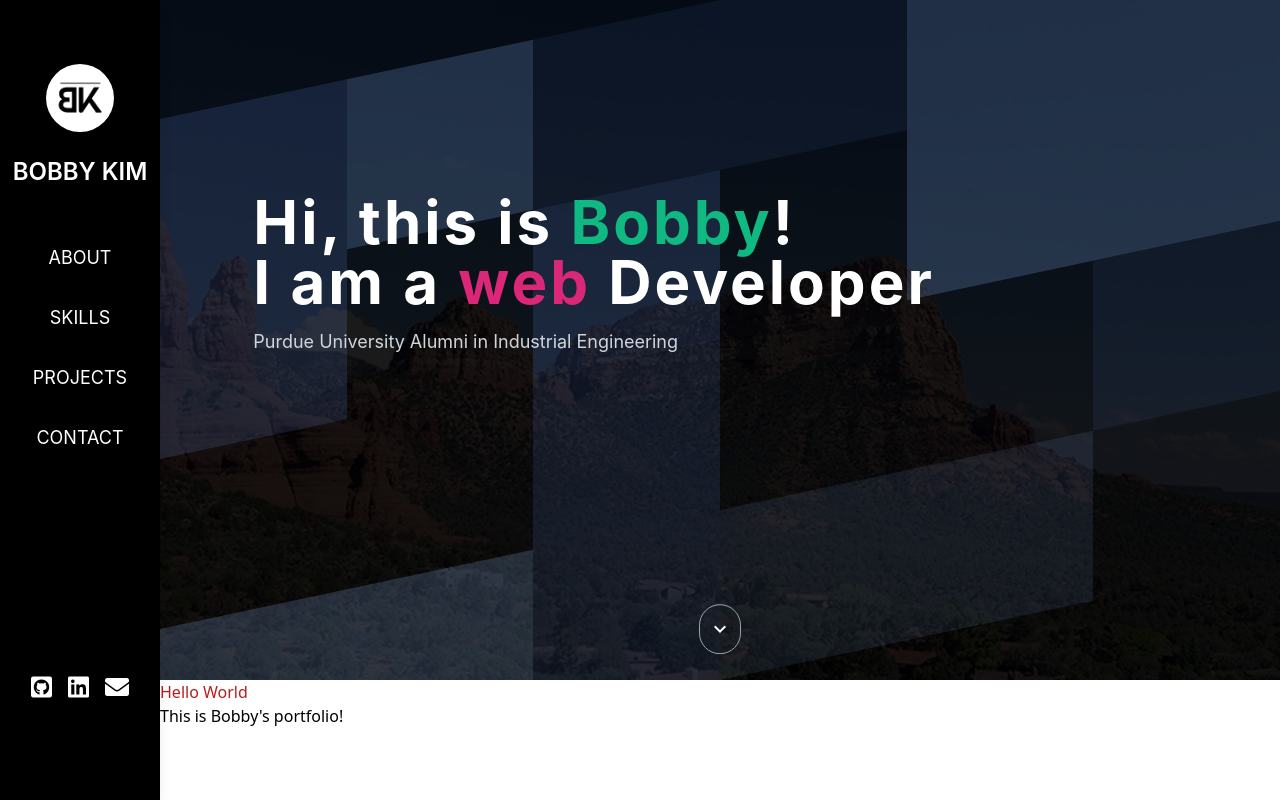
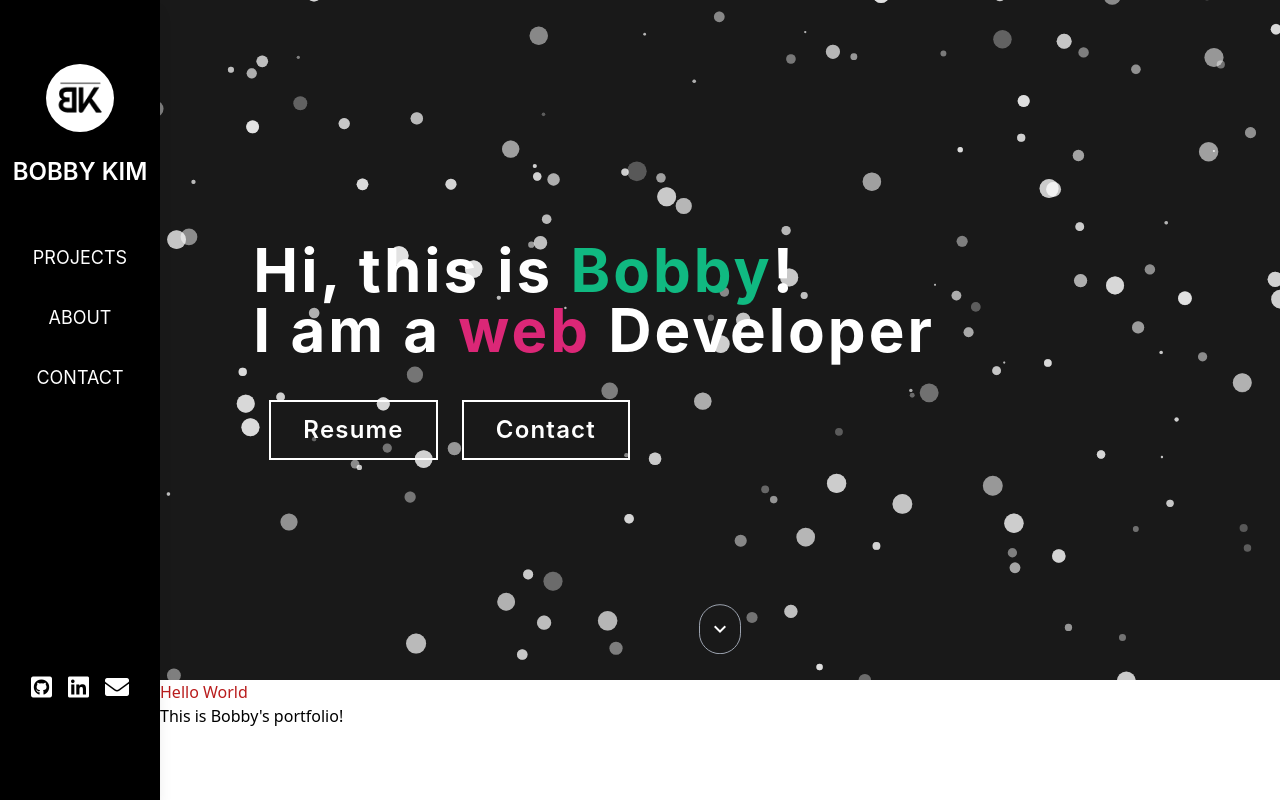
Before and after one commit to bobbykim89/bobbykim89.github.io, a React (Create React App) app: page / in a window 1280 px wide. Built offline with nearby package versions, Linux system fonts and the light colour scheme; the HTML template or start-up script is replaced by a standard one.

Commit message:
added animated background effect on landing

```diff
--- a/package.json
+++ b/package.json
@@ -10,6 +10,7 @@
     "react": "^17.0.2",
     "react-dom": "^17.0.2",
     "react-scripts": "4.0.3",
+    "react-tsparticles": "^1.34.0",
     "web-vitals": "^1.1.2"
   },
   "scripts": {
--- a/src/App.css
+++ b/src/App.css
@@ -627,11 +627,11 @@ video {
 	left: 0px;
 	right: 0px;
 }
+.bottom-0 {
+	bottom: 0px;
+}
 .top-0 {
 	top: 0px;
-}
-.bottom-0 {
-	bottom: 0px;
 }
 .right-0 {
 	right: 0px;
@@ -671,8 +671,17 @@ video {
 	margin-left: 0.5rem;
 	margin-right: 0.5rem;
 }
+.mt-60 {
+	margin-top: 15rem;
+}
+.mb-2 {
+	margin-bottom: 0.5rem;
+}
 .mb-4 {
 	margin-bottom: 1rem;
+}
+.ml-6 {
+	margin-left: 1.5rem;
 }
 .mb-6 {
 	margin-bottom: 1.5rem;
@@ -698,14 +707,14 @@ video {
 .hidden {
 	display: none;
 }
-.h-full {
-	height: 100%;
-}
 .h-screen {
 	height: 100vh;
 }
 .h-8 {
 	height: 2rem;
+}
+.h-full {
+	height: 100%;
 }
 .min-h-85v {
 	min-height: 85vh;
@@ -732,15 +741,6 @@ video {
 .transform {
 	transform: var(--tw-transform);
 }
-@keyframes pulse {
-
-	50% {
-		opacity: .5;
-	}
-}
-.animate-pulse {
-	animation: pulse 2s cubic-bezier(0.4, 0, 0.6, 1) infinite;
-}
 @keyframes bounce {
 
 	0%, 100% {
@@ -756,8 +756,20 @@ video {
 .animate-bounce {
 	animation: bounce 1s infinite;
 }
+@keyframes pulse {
+
+	50% {
+		opacity: .5;
+	}
+}
+.animate-pulse {
+	animation: pulse 2s cubic-bezier(0.4, 0, 0.6, 1) infinite;
+}
 .cursor-pointer {
 	cursor: pointer;
+}
+.resize {
+	resize: both;
 }
 .grid-cols-4 {
 	grid-template-columns: repeat(4, minmax(0, 1fr));
@@ -786,8 +798,15 @@ video {
 .rounded-lg {
 	border-radius: 0.5rem;
 }
+.border-2 {
+	border-width: 2px;
+}
 .border {
 	border-width: 1px;
+}
+.border-white {
+	--tw-border-opacity: 1;
+	border-color: rgba(255, 255, 255, var(--tw-border-opacity));
 }
 .border-gray-400 {
 	--tw-border-opacity: 1;
@@ -796,14 +815,6 @@ video {
 .bg-black {
 	--tw-bg-opacity: 1;
 	background-color: rgba(0, 0, 0, var(--tw-bg-opacity));
-}
-.bg-gray-900 {
-	--tw-bg-opacity: 1;
-	background-color: rgba(17, 24, 39, var(--tw-bg-opacity));
-}
-.bg-gray-800 {
-	--tw-bg-opacity: 1;
-	background-color: rgba(31, 41, 55, var(--tw-bg-opacity));
 }
 .bg-white {
 	--tw-bg-opacity: 1;
@@ -816,6 +827,25 @@ video {
 .bg-gray-200 {
 	--tw-bg-opacity: 1;
 	background-color: rgba(229, 231, 235, var(--tw-bg-opacity));
+}
+.bg-gray-900 {
+	--tw-bg-opacity: 1;
+	background-color: rgba(17, 24, 39, var(--tw-bg-opacity));
+}
+.bg-gray-700 {
+	--tw-bg-opacity: 1;
+	background-color: rgba(55, 65, 81, var(--tw-bg-opacity));
+}
+.bg-gray-800 {
+	--tw-bg-opacity: 1;
+	background-color: rgba(31, 41, 55, var(--tw-bg-opacity));
+}
+.bg-gray-600 {
+	--tw-bg-opacity: 1;
+	background-color: rgba(75, 85, 99, var(--tw-bg-opacity));
+}
+.bg-opacity-90 {
+	--tw-bg-opacity: 0.9;
 }
 .bg-opacity-70 {
 	--tw-bg-opacity: 0.7;
@@ -832,13 +862,17 @@ video {
 .p-2 {
 	padding: 0.5rem;
 }
-.px-2 {
-	padding-left: 0.5rem;
-	padding-right: 0.5rem;
+.px-6 {
+	padding-left: 1.5rem;
+	padding-right: 1.5rem;
 }
 .py-2 {
 	padding-top: 0.5rem;
 	padding-bottom: 0.5rem;
+}
+.px-2 {
+	padding-left: 0.5rem;
+	padding-right: 0.5rem;
 }
 .px-3 {
 	padding-left: 0.75rem;
@@ -847,9 +881,6 @@ video {
 .py-4 {
 	padding-top: 1rem;
 	padding-bottom: 1rem;
-}
-.pt-48 {
-	padding-top: 12rem;
 }
 .pt-16 {
 	padding-top: 4rem;
@@ -870,16 +901,16 @@ video {
 	font-size: 1.875rem;
 	line-height: 2.25rem;
 }
-.text-lg {
-	font-size: 1.125rem;
-	line-height: 1.75rem;
-}
 .text-2xl {
 	font-size: 1.5rem;
 	line-height: 2rem;
 }
 .text-xl {
 	font-size: 1.25rem;
+	line-height: 1.75rem;
+}
+.text-lg {
+	font-size: 1.125rem;
 	line-height: 1.75rem;
 }
 .font-bold {
@@ -890,6 +921,9 @@ video {
 }
 .leading-normal {
 	line-height: 1.5;
+}
+.tracking-wider {
+	letter-spacing: 0.05em;
 }
 .text-red-700 {
 	--tw-text-opacity: 1;
@@ -906,10 +940,6 @@ video {
 .text-pink-600 {
 	--tw-text-opacity: 1;
 	color: rgba(219, 39, 119, var(--tw-text-opacity));
-}
-.text-gray-300 {
-	--tw-text-opacity: 1;
-	color: rgba(209, 213, 219, var(--tw-text-opacity));
 }
 .text-red-600 {
 	--tw-text-opacity: 1;
@@ -954,9 +984,38 @@ video {
 
 @import url('https://fonts.googleapis.com/css2?family=Inter:wght@400;600;700&family=Montserrat:wght@400;600;700&display=swap');
 
+.hover\:border-green-500:hover {
+	--tw-border-opacity: 1;
+	border-color: rgba(16, 185, 129, var(--tw-border-opacity));
+}
+
+.hover\:border-pink-500:hover {
+	--tw-border-opacity: 1;
+	border-color: rgba(236, 72, 153, var(--tw-border-opacity));
+}
+
+.hover\:bg-green-500:hover {
+	--tw-bg-opacity: 1;
+	background-color: rgba(16, 185, 129, var(--tw-bg-opacity));
+}
+
+.hover\:bg-pink-500:hover {
+	--tw-bg-opacity: 1;
+	background-color: rgba(236, 72, 153, var(--tw-bg-opacity));
+}
+
 .hover\:bg-gray-800:hover {
 	--tw-bg-opacity: 1;
 	background-color: rgba(31, 41, 55, var(--tw-bg-opacity));
+}
+
+.hover\:bg-opacity-80:hover {
+	--tw-bg-opacity: 0.8;
+}
+
+.hover\:text-white:hover {
+	--tw-text-opacity: 1;
+	color: rgba(255, 255, 255, var(--tw-text-opacity));
 }
 
 .hover\:text-green-400:hover {
@@ -1001,6 +1060,14 @@ video {
 		grid-column-start: 4;
 	}
 
+	.lg\:mb-6 {
+		margin-bottom: 1.5rem;
+	}
+
+	.lg\:ml-4 {
+		margin-left: 1rem;
+	}
+
 	.lg\:block {
 		display: block;
 	}
@@ -1013,9 +1080,28 @@ video {
 		grid-template-columns: repeat(6, minmax(0, 1fr));
 	}
 
+	.lg\:justify-start {
+		justify-content: flex-start;
+	}
+
+	.lg\:px-8 {
+		padding-left: 2rem;
+		padding-right: 2rem;
+	}
+
+	.lg\:py-3 {
+		padding-top: 0.75rem;
+		padding-bottom: 0.75rem;
+	}
+
 	.lg\:text-6xl {
 		font-size: 3.75rem;
 		line-height: 1;
+	}
+
+	.lg\:text-2xl {
+		font-size: 1.5rem;
+		line-height: 2rem;
 	}
 
 	.lg\:tracking-wider {
--- a/src/Components/Landing.js
+++ b/src/Components/Landing.js
@@ -1,37 +1,141 @@
 import React from 'react';
-import landing from './img/landing.jpg';
+import Particles from 'react-tsparticles';
 
 const Landing = () => {
   return (
-    <section className='relative min-h-85v text-white font-inter'>
-      <div
-        className='absolute w-full h-full top-0 bg-fixed bg-top bg-cover'
-        style={{ backgroundImage: `url(${landing})` }}
-      ></div>
-      <div className='inset-0 pointer-events-none overflow-hidden absolute opacity-90 bg-black'>
-        <div className='grid grid-cols-4 lg:grid-cols-6 grid-rows-4 h-full w-full transform -skew-y-12'>
-          <div className='bg-gray-900 hidden lg:block row-span-2 animate-pulse' />
-          <div className='bg-gray-800 hidden lg:block animate-pulse animation-1-3' />
-          <div className='bg-gray-900 col-span-2 animate-pulse animation-3-5' />
-          <div className='bg-gray-800 col-span-2 row-span-2 animate-pulse animation-7-4' />
-          <div className='bg-gray-900 col-span-1 row-start-2 lg:col-start-3 animate-pulse animation-7-4' />
-          <div className='bg-gray-900 row-span-2 row-start-3 lg:col-start-3 animate-pulse animation-3-3' />
-          <div className='bg-gray-900 row-start-3 col-start-4 lg:col-start-6 animate-pulse animation-3-5' />
-          <div className='bg-gray-800 hidden lg:block row-start-4 col-span-2 animate-pulse' />
-          <div className='bg-gray-800 row-start-4 col-start-2 lg:col-start-4 col-span-2 animate-pulse animation-3-5' />
+    <section className='relative min-h-85v text-white font-inter overflow-hidden'>
+      <Particles
+        className='absolute inset-0 bg-black bg-opacity-90'
+        options={{
+          fullScreen: {
+            enable: false,
+            zIndex: 0,
+          },
+          particles: {
+            number: {
+              value: 100,
+              limit: 150,
+              density: {
+                enable: true,
+                value_area: 400,
+              },
+            },
+            color: {
+              value: '#ffffff',
+            },
+            shape: {
+              type: 'circle',
+            },
+            opacity: {
+              value: 0.5,
+              random: true,
+              anim: {
+                enable: true,
+                speed: 1,
+                opacity_min: 0.5,
+                sync: false,
+              },
+            },
+            size: {
+              value: 5,
+              random: true,
+              anim: {
+                enable: true,
+                speed: 10,
+                size_min: 10,
+                sync: false,
+              },
+            },
+            move: {
+              enable: true,
+              speed: 3,
+              direction: 'none',
+              random: false,
+              straight: false,
+              out_mode: 'out',
+              bounce: false,
+              attract: {
+                enable: false,
+                rotateX: 600,
+                rotateY: 1200,
+              },
+            },
+          },
+          interactivity: {
+            detect_on: 'canvas',
+            events: {
+              onHover: {
+                enable: true,
+                mode: 'bubble',
+                parallax: {
+                  enable: true,
+                  force: 60,
+                  smooth: 10,
+                },
+              },
+              onClick: {
+                enable: true,
+                mode: 'push',
+              },
+              resize: true,
+            },
+            modes: {
+              grab: {
+                distance: 400,
+                lineLinked: {
+                  opacity: 1,
+                },
+              },
+              bubble: {
+                size: 10,
+                opacity: 1,
+                distance: 300,
+                duration: 2,
+                speed: 2,
+                color: {
+                  value: ['#ec4899', '#10b981'],
+                },
+              },
+              repulse: {
+                distance: 200,
+              },
+              push: {
+                particles_nb: 4,
+              },
+              remove: {
+                particles_nb: 2,
+              },
+            },
+          },
+          retina_detect: true,
+          fps_limit: 60,
+        }}
+      />
+
+      <div className='container w-5/6 relative mx-auto mt-60'>
+        <div className='mb-2 lg:mb-6'>
+          <h1 className='inline-block text-3xl lg:text-6xl font-bold lg:tracking-wider leading-normal mb-4'>
+            Hi, this is <span className='text-green-500'>Bobby</span>!
+            <br />I am a <span className='text-pink-600'>web</span> Developer
+          </h1>
+        </div>
+        <div className='inline-block flex flex-wrap justify-center lg:justify-start text-md lg:text-2xl font-semibold tracking-wider'>
+          <a
+            href='/'
+            className='px-6 lg:px-8 py-2 lg:py-3 border-2 border-white  lg:ml-4 hover:bg-green-500 hover:text-white hover:border-green-500 hover:bg-opacity-80 transition ease-in'
+          >
+            Resume
+          </a>
+          <a
+            href='/'
+            className='px-6 lg:px-8 py-2 lg:py-3 border-2 border-white  ml-6 hover:bg-pink-500 hover:text-white hover:border-pink-500 hover:bg-opacity-80 transition ease-in'
+          >
+            Contact
+          </a>
         </div>
       </div>
-      <div className='container w-5/6 relative mx-auto pt-48'>
-        <h1 className='inline-block text-3xl lg:text-6xl font-bold lg:tracking-wider leading-normal mb-4'>
-          Hi, this is <span className='text-green-500'>Bobby</span>!
-          <br />I am a <span className='text-pink-600'>web</span> Developer
-        </h1>
-        <p className='text-lg text-gray-300'>
-          Purdue University Alumni in Industrial Engineering
-        </p>
-      </div>
       <div className='absolute block inset-x-0 bottom-0'>
-        <div className='mb-6 flex justify-center relative animate-bounce text-white'>
+        <div className='mb-6 flex justify-center relative animate-bounce text-white cursor-pointer'>
           <i className='block material-icons text-2xl px-2 py-2 border border-gray-400 rounded-full '>
             expand_more
           </i>
--- a/src/Components/Nav.js
+++ b/src/Components/Nav.js
@@ -36,16 +36,14 @@ const Nav = () => {
           </div>
         </div>
         <div className='w-full text-lg self-center text-center align-middle'>
-          <div className='hover:bg-gray-800 hover:text-green-400 py-4 '>
+          <div className='hover:bg-gray-800 hover:text-green-400 py-4 transition ease-in'>
+            <a href='/'>PROJECTS</a>
+          </div>
+          <div className='hover:bg-gray-800 hover:text-green-400 py-4 transition ease-in'>
             <a href='/'>ABOUT</a>
           </div>
-          <div className='hover:bg-gray-800 hover:text-green-400 py-4'>
-            <a href='/'>SKILLS</a>
-          </div>
-          <div className='hover:bg-gray-800 hover:text-green-400 py-4'>
-            <a href='/'>PROJECTS</a>
-          </div>
-          <div className='hover:bg-gray-800 hover:text-green-400 py-4'>
+
+          <div className='hover:bg-gray-800 hover:text-green-400 py-4 transition ease-in'>
             <a href='/'>CONTACT</a>
           </div>
         </div>
```
Also changed, not shown: src/Components/legacy/LegacyCollections.js (added, +26 -0 lines), 1 other file (tests, documents, lock files or other folders).
